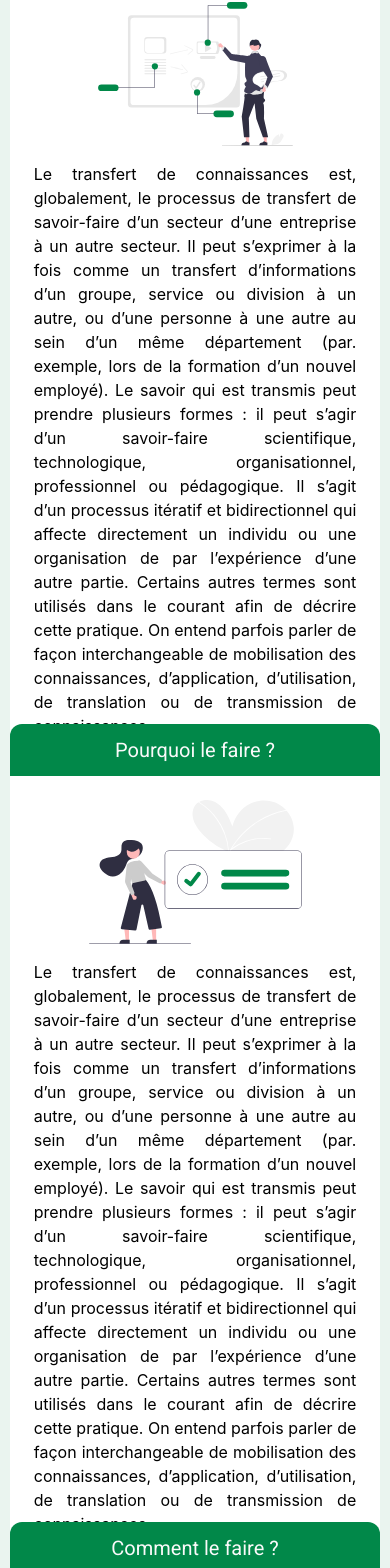
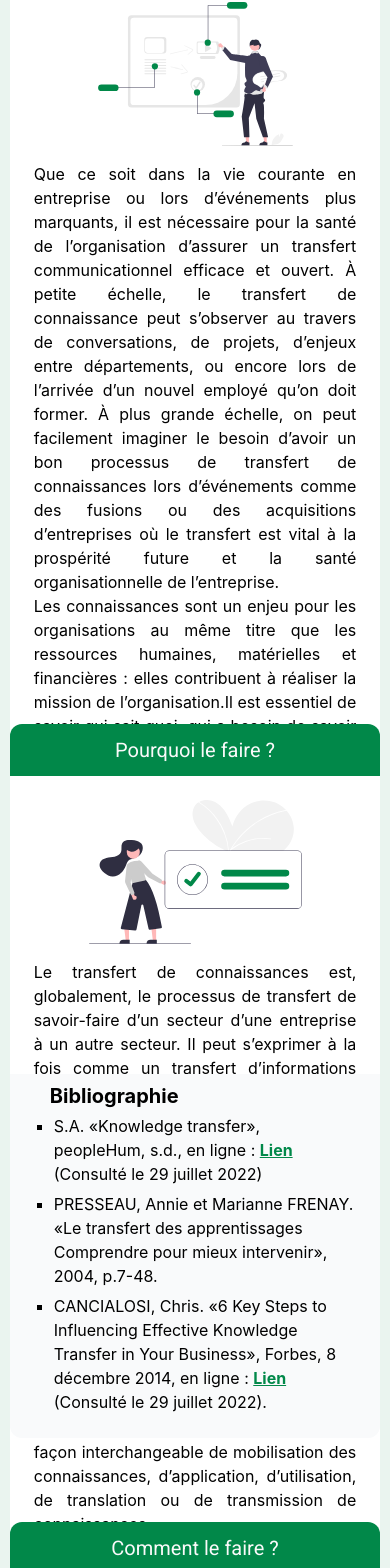
Before and after one commit to odeschenes-uds-dinf-s2/ADM124_defi, a React (Create React App) app: page /informations in a window 390 px wide. Shown: the part 946-2514 px from the top of the page. Built offline with nearby package versions, Linux system fonts and the light colour scheme.

Commit message:
ajout question 2

```diff
--- a/src/component/Informations/Informations.jsx
+++ b/src/component/Informations/Informations.jsx
@@ -25,8 +25,10 @@ export function Informations() {
               <p>
                 Le transfert de connaissances est, globalement, le processus de transfert de savoir-faire d’un secteur
                 d’une
-                entreprise à un autre secteur. Il peut s’exprimer à la fois comme un transfert d’informations d’un groupe,
-                service ou division à un autre, ou d’une personne à une autre au sein d’un même département (par. exemple,
+                entreprise à un autre secteur. Il peut s’exprimer à la fois comme un transfert d’informations d’un
+                groupe,
+                service ou division à un autre, ou d’une personne à une autre au sein d’un même département (par.
+                exemple,
                 lors de la formation d’un nouvel employé). Le savoir qui est transmis peut prendre plusieurs formes : il
                 peut
                 s’agir d’un savoir-faire scientifique, technologique, organisationnel, professionnel ou pédagogique. Il
@@ -54,22 +56,41 @@ export function Informations() {
             </section>
             <section>
               <p>
-                Le transfert de connaissances est, globalement, le processus de transfert de savoir-faire d’un secteur
-                d’une
-                entreprise à un autre secteur. Il peut s’exprimer à la fois comme un transfert d’informations d’un groupe,
-                service ou division à un autre, ou d’une personne à une autre au sein d’un même département (par. exemple,
-                lors de la formation d’un nouvel employé). Le savoir qui est transmis peut prendre plusieurs formes : il
-                peut
-                s’agir d’un savoir-faire scientifique, technologique, organisationnel, professionnel ou pédagogique. Il
-                s’agit
-                d’un processus itératif et bidirectionnel qui affecte directement un individu ou une organisation de par
-                l’expérience d’une autre partie. Certains autres termes sont utilisés dans le courant afin de décrire
-                cette
-                pratique. On entend parfois parler de façon interchangeable de mobilisation des connaissances,
-                d’application,
-                d’utilisation, de translation ou de transmission de connaissances.
-
+                Que ce soit dans la vie courante en entreprise ou lors d’événements plus marquants, il est nécessaire
+                pour la santé de l’organisation d’assurer un transfert communicationnel efficace et ouvert. À petite
+                échelle, le transfert de connaissance peut s’observer au travers de conversations, de projets, d’enjeux
+                entre départements, ou encore lors de l’arrivée d’un nouvel employé qu’on doit former. À plus grande
+                échelle, on peut facilement imaginer le besoin d’avoir un bon processus de transfert de connaissances
+                lors d’événements comme des fusions ou des acquisitions d’entreprises où le transfert est vital à la
+                prospérité future et la santé organisationnelle de l’entreprise.
               </p>
+              <p>
+                Les connaissances sont un enjeu pour les organisations au même titre que les ressources humaines,
+                matérielles et financières : elles contribuent à réaliser la mission de l’organisation.Il est essentiel
+                de savoir qui sait quoi, qui a besoin de savoir quoi et comment transférer ces connaissances, surtout
+                lorsque la valeur d'une entreprise est constituée en grande partie d'informations. Ne pas être à l’affût
+                des nouvelles connaissances et ne pas les utiliser équivaut souvent à une perte financière de par le
+                manque d’optimisation de l’utilisation des ressources de l’entreprise.
+              </p>
+              <p>
+                De plus, un bon processus de transfert des connaissances contribue grandement à la performance et
+                productivité de l’organisation et de ses employés.
+              </p>
+            </section>
+            <section className={'biblio'}>
+              <ul>
+                <li>S.A. «Knowledge transfer», peopleHum, s.d., en ligne : <a
+                  href="https://www.peoplehum.com/glossary/knowledge-transfer">Lien</a> (Consulté le 29 juillet 2022)
+                </li>
+                <li>PRESSEAU, Annie et Marianne FRENAY. «Le transfert des apprentissages Comprendre pour mieux
+                  intervenir», 2004, p.7-48.
+                </li>
+                <li>CANCIALOSI, Chris. «6 Key Steps to Influencing Effective Knowledge Transfer in Your Business»,
+                  Forbes, 8 décembre 2014, en ligne : <a
+                    href="https://www.forbes.com/sites/chriscancialosi/2014/12/08/6-key-steps-to-influencing-effective-knowledge-transfer-in-your-business/?sh=6eebf7585fe6">Lien</a> (Consulté
+                  le 29 juillet 2022).
+                </li>
+              </ul>
             </section>
           </div>
         </div>
@@ -87,8 +108,10 @@ export function Informations() {
               <p>
                 Le transfert de connaissances est, globalement, le processus de transfert de savoir-faire d’un secteur
                 d’une
-                entreprise à un autre secteur. Il peut s’exprimer à la fois comme un transfert d’informations d’un groupe,
-                service ou division à un autre, ou d’une personne à une autre au sein d’un même département (par. exemple,
+                entreprise à un autre secteur. Il peut s’exprimer à la fois comme un transfert d’informations d’un
+                groupe,
+                service ou division à un autre, ou d’une personne à une autre au sein d’un même département (par.
+                exemple,
                 lors de la formation d’un nouvel employé). Le savoir qui est transmis peut prendre plusieurs formes : il
                 peut
                 s’agir d’un savoir-faire scientifique, technologique, organisationnel, professionnel ou pédagogique. Il
@@ -118,8 +141,10 @@ export function Informations() {
               <p>
                 Le transfert de connaissances est, globalement, le processus de transfert de savoir-faire d’un secteur
                 d’une
-                entreprise à un autre secteur. Il peut s’exprimer à la fois comme un transfert d’informations d’un groupe,
-                service ou division à un autre, ou d’une personne à une autre au sein d’un même département (par. exemple,
+                entreprise à un autre secteur. Il peut s’exprimer à la fois comme un transfert d’informations d’un
+                groupe,
+                service ou division à un autre, ou d’une personne à une autre au sein d’un même département (par.
+                exemple,
                 lors de la formation d’un nouvel employé). Le savoir qui est transmis peut prendre plusieurs formes : il
                 peut
                 s’agir d’un savoir-faire scientifique, technologique, organisationnel, professionnel ou pédagogique. Il
--- a/src/component/Informations/information.css
+++ b/src/component/Informations/information.css
@@ -48,3 +48,27 @@
 .information article section:last-of-type {
     @apply pb-6;
 }
+
+.biblio {
+    @apply bg-gray-50 mt-6 pt-10 rounded-b-xl;
+    position: relative;
+}
+
+.biblio:before {
+    content: "Bibliographie";
+    position: absolute;
+    top: .5rem;
+    left: 2.5rem;
+
+    @apply text-xl font-bold;
+}
+
+.biblio a {
+    @apply text-udes-100 font-bold underline;
+}
+
+.biblio ul {
+    list-style: square;
+
+    @apply ml-5 space-y-1.5;
+}
--- a/src/component/Question/Question.css
+++ b/src/component/Question/Question.css
@@ -108,11 +108,8 @@ section.question li.selected.bad {
 .reason {
     display: flex;
     align-items: center;
-    padding-left: 1.5rem;
     background-color: #F0F0F0;
-    height: var(--reason-height);
-    border-top: 2px solid #eee;
-    @apply text-xl sm:text-2xl;
+    @apply text-xl sm:text-2xl p-10;
 }
 
 .reason.good {
--- a/src/component/Question/Question.js
+++ b/src/component/Question/Question.js
@@ -42,7 +42,7 @@ const Question = (props) => {
 
   return (
     <section className={'question flex justify-start'} ref={innerRef} id={'question-' + index}>
-      <header>
+      <header className={'p-10'}>
         {question.question}
       </header>
       <div className={'question-body flex flex-col h-full justify-between'}>
--- a/src/questions.json
+++ b/src/questions.json
@@ -1,23 +1,35 @@
 [
   {
-    "question": "Quelle est la couleur de la voiture ?",
-    "choices": ["Lorem ipsum dolor sit amet, consectetur adipisicing elit.",
-      "Lorem ipsum dolor sit amet, consectetur adipisicing elit.",
-      "salut",
-      "salut"],
+    "question": "Quel pourrait être un impact positif d’un bon processus de transfert de connaissances dans une entreprise ?",
+    "choices": [
+      "Identifier les goulots d’étranglement à court terme dans une entreprise",
+      "Contribuer à une meilleure santé organisationnelle",
+      "Offrir des produits de plus haute qualité aux clients",
+      "Enrayer les inégalités sociales dans l’entreprise"
+    ],
     "answer": 1,
-    "reason": "La voiture est rouge parce que... (Q1)"
+    "reason": "En effet, il est nécessaire pour la santé de l’organisation d’assurer un transfert communicationnel efficace et ouvert. Le transfert de connaissances permet d’enrayer les goulots d’étranglement à long terme, où ils peuvent poser le plus de problèmes"
   },
   {
-    "question": "Quelle est la couleur de la voiture ?",
-    "choices": ["rouge", "bleu", "vert"],
-    "answer": 2,
-    "reason": "La voiture est bleue parce que... (Q2)"
+    "question": "Le transfert de connaissances doit se faire à petite échelle, et être au cœur des tâches quotidiennes des employés de l’entreprise pour être pertinent ?",
+    "choices": [
+      "Vrai",
+      "Faux"
+    ],
+    "answer": 1,
+    "reason": "À petite échelle, le transfert de connaissance peut en effet s’observer au quotidien au travers de conversations, de projets, d’enjeux entre départements, ou encore lors de l’arrivée d’un nouvel employé qu’on doit former. Cependant, à plus grande échelle, on peut facilement imaginer le besoin d’avoir un bon processus de transfert de connaissances lors d’événements comme des fusions ou des acquisitions d’entreprises, événements qui ne sauraient être qualifiés de tâches quotidiennes. On retrouve donc le transfert de connaissances à tous niveaux d’une organisation"
   },
   {
-    "question": "Question 3",
-    "choices": ["bleu", "jaune", "vert"],
-    "answer": 2,
-    "reason": "La voiture est jaune parce que... (Q3)"
+    "question": "Comment un mauvais transfert des connaissances pourrait nuire à une organisation ?",
+    "choices": [
+      "Empêcher la réalisation de la mission de l’entreprise",
+      "Diminuer la productivité des employés",
+      "Empêcher la pleine exploitation des ressources de l’entreprise",
+      "Causer une perte financière à l’entreprise",
+      "Faire manquer une opportunité d’affaire",
+      "Toutes ces réponses"
+    ],
+    "answer": 5,
+    "reason": "Les connaissances sont un enjeu pour les organisations au même titre que les ressources humaines, matérielles et financières : elles contribuent à réaliser la mission de l’organisation.Il est essentiel de savoir qui sait quoi, qui a besoin de savoir quoi et comment transférer ces connaissances, surtout lorsque la valeur d'une entreprise est constituée en grande partie d'informations. Ne pas être à l’affût des nouvelles connaissances et ne pas les utiliser équivaut souvent à une perte financière de par le manque d’optimisation de l’utilisation des ressources de l’entreprise. De plus, un bon processus de transfert des connaissances contribue grandement à la performance et productivité de l’organisation et de ses employés."
   }
 ]
```
